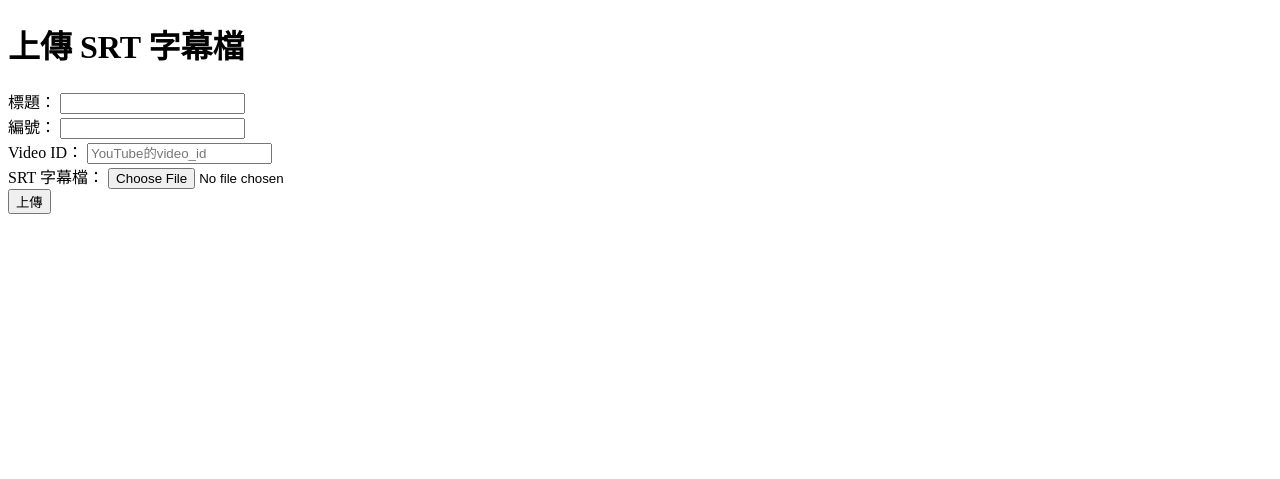
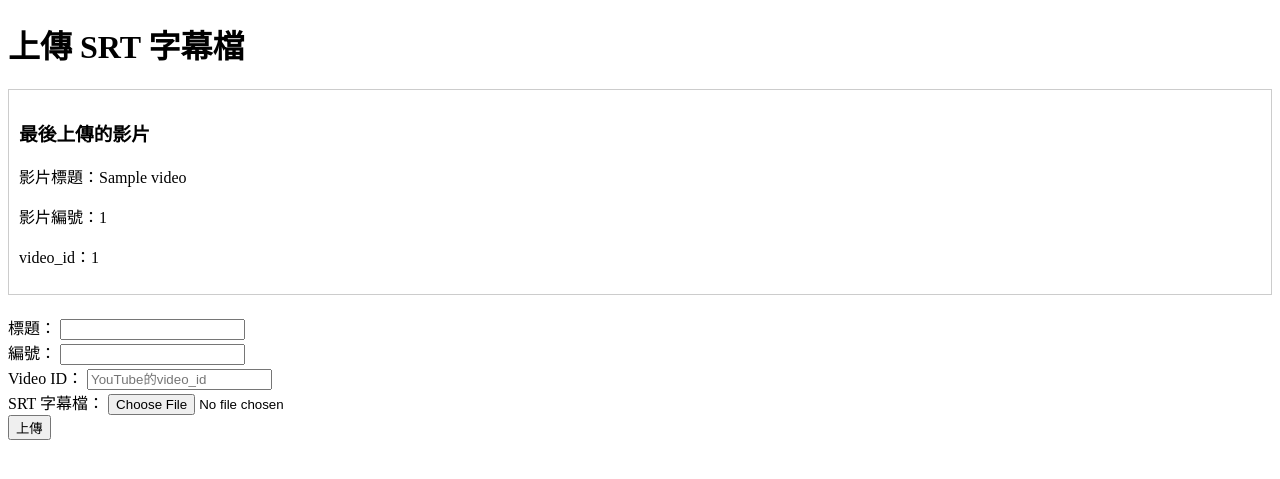
Before and after one commit to rolence0515/vf-search-v2, a Flask app: page /srt_upload in a window 1280 px wide. Shown: the top 479 px of the page. Run offline with Flask 2, Linux system fonts and the light colour scheme; a database or web service that is not in the repository returns one stand-in record (values such as "Sample title"); some libraries are stand-ins or nearby versions.

Commit message:
Fix 修正 在 srt_upload 函式中新增查詢最後一筆影片資料的功能，並將結果傳遞至模板 (Rolence) - 新增了在 GET 時查詢最後一筆影片資料的程式碼 - 將最後一筆影片資訊顯示在 srt_upload.html 中 - 若無上傳紀錄則顯示提示訊息

```diff
--- a/main.py
+++ b/main.py
@@ -170,7 +170,23 @@ def srt_upload():
             if conn:
                 conn.close()
     else:
-        return render_template('srt_upload.html')
+        # 這裡是 GET，查詢目前資料庫中最後一筆影片
+        conn = None
+        last_video = None
+        try:
+            conn = psycopg2.connect(DATABASE_URL, sslmode='require')
+            with conn.cursor(cursor_factory=RealDictCursor) as cur:
+                # 根據你自己的排序方式 (假設 number 越大代表越晚上傳)
+                cur.execute("SELECT * FROM video ORDER BY m_dt DESC LIMIT 1")
+                last_video = cur.fetchone()
+        except Exception as e:
+            print("查詢最後上傳影片失敗:", e)
+        finally:
+            if conn:
+                conn.close()
+
+        # 將 last_video 丟給模板
+        return render_template('srt_upload.html', last_video=last_video)
 
 
 if __name__ == '__main__':
--- a/template/srt_upload.html
+++ b/template/srt_upload.html
@@ -2,7 +2,6 @@
 <html lang="en">
 <head>
     <meta charset="UTF-8">
-    <meta name="viewport" content="width=device-width, initial-scale=1.0">
     <title>上傳 SRT 檔案</title>
 </head>
 <body>
@@ -19,6 +18,18 @@
         </ul>
       {% endif %}
     {% endwith %}
+
+    <!-- 顯示最後上傳的影片資訊 -->
+    {% if last_video %}
+      <div style="border: 1px solid #ccc; padding: 10px; margin-bottom: 20px;">
+        <h3>最後上傳的影片</h3>
+        <p>影片標題：{{ last_video.title }}</p>
+        <p>影片編號：{{ last_video.number }}</p>
+        <p>video_id：{{ last_video.video_id }}</p>
+      </div>
+    {% else %}
+      <p>目前還沒有任何上傳紀錄喔～</p>
+    {% endif %}
 
     <form method="POST" action="/srt_upload" enctype="multipart/form-data">
         <div>
@@ -41,6 +52,5 @@
             <button type="submit">上傳</button>
         </div>
     </form>
-
 </body>
 </html>
```
